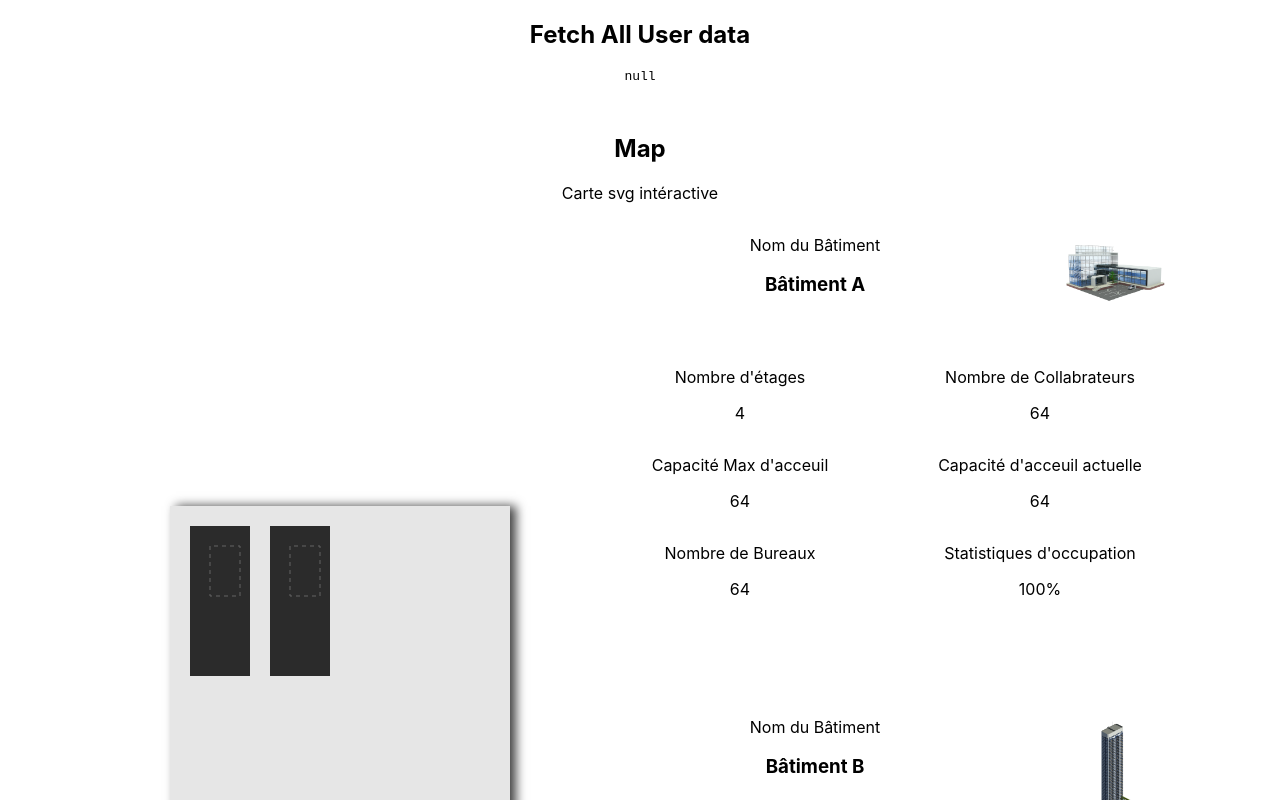
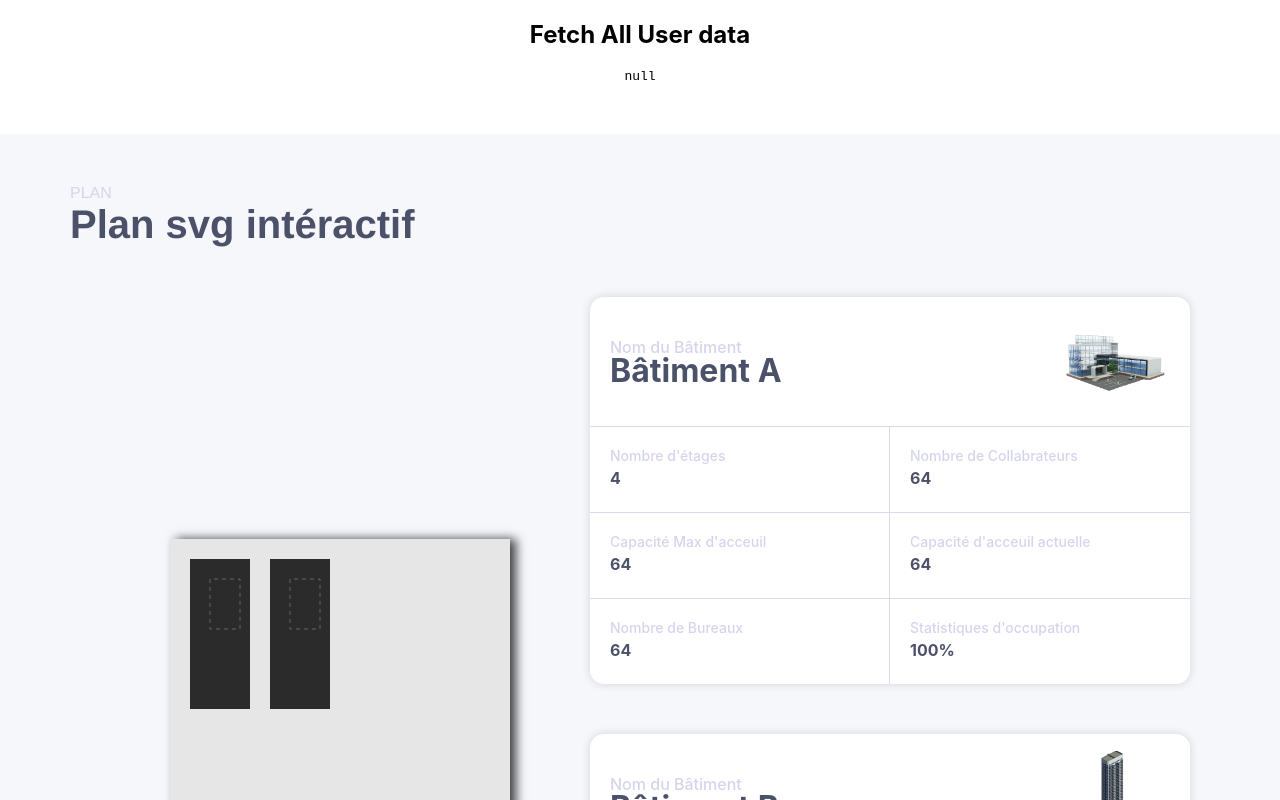
Before and after one commit to tmaulon/front-seatingplan-v2, a React (Create React App) app: page / in a window 1280 px wide. Shown: the part 800-1600 px from the top of the page. Built offline with nearby package versions, Linux system fonts and the light colour scheme; no server answers.

Commit message:
improve components styles

```diff
--- a/src/components/building-card.tsx
+++ b/src/components/building-card.tsx
@@ -32,7 +32,7 @@ export const BuildingCard = ({ building }: { building: IBuilding }) => {
 		<ZoneLink href={`http://gooogle.com/?q=${id}`} id={`list-${id}`}>
 			<Head>
 				<HeadTextWrapper>
-					<Label>Nom du Bâtiment</Label>
+					<HeadLabel>Nom du Bâtiment</HeadLabel>
 					<HeadOutput>{name}</HeadOutput>
 				</HeadTextWrapper>
 
@@ -49,28 +49,28 @@ export const BuildingCard = ({ building }: { building: IBuilding }) => {
 			</Head>
 			<Details>
 				<Detail>
-					<p>Nombre d'étages</p>
-					<p>{floorsNumber}</p>
+					<DetailLabel>Nombre d'étages</DetailLabel>
+					<DetailOutput>{floorsNumber}</DetailOutput>
 				</Detail>
 				<Detail>
-					<p>Nombre de Collabrateurs</p>
-					<p>{collaboratorsNumber}</p>
+					<DetailLabel>Nombre de Collabrateurs</DetailLabel>
+					<DetailOutput>{collaboratorsNumber}</DetailOutput>
 				</Detail>
 				<Detail>
-					<p>Capacité Max d'acceuil</p>
-					<p>{receptionMaxCapacity}</p>
+					<DetailLabel>Capacité Max d'acceuil</DetailLabel>
+					<DetailOutput>{receptionMaxCapacity}</DetailOutput>
 				</Detail>
 				<Detail>
-					<p>Capacité d'acceuil actuelle</p>
-					<p>{currentReceptionCapavity}</p>
+					<DetailLabel>Capacité d'acceuil actuelle</DetailLabel>
+					<DetailOutput>{currentReceptionCapavity}</DetailOutput>
 				</Detail>
 				<Detail>
-					<p>Nombre de Bureaux</p>
-					<p>{officesNumber}</p>
+					<DetailLabel>Nombre de Bureaux</DetailLabel>
+					<DetailOutput>{officesNumber}</DetailOutput>
 				</Detail>
 				<Detail>
-					<p>Statistiques d'occupation</p>
-					<p>{`${occupancyStatistics}%`}</p>
+					<DetailLabel>Statistiques d'occupation</DetailLabel>
+					<DetailOutput>{`${occupancyStatistics}%`}</DetailOutput>
 				</Detail>
 			</Details>
 		</ZoneLink>
@@ -84,6 +84,10 @@ const ZoneLink = styled.a`
 	display: grid;
 	grid-template-columns: 1fr;
 	grid-template-rows: 1fr 2fr;
+	background-color: #fff;
+	border-radius: 14px;
+	overflow: hidden;
+	box-shadow: 0px 0px 10px 0px rgba(0, 0, 0, 0.14);
 `
 const Head = styled.div`
 	display: grid;
@@ -91,18 +95,43 @@ const Head = styled.div`
 	grid-column: span 1;
 	grid-template-columns: 3fr minmax(150px, 1fr);
 	grid-template-rows: 1fr;
+	align-items: center;
 `
 const HeadTextWrapper = styled.div`
 	grid-column: span 1;
 	grid-row: span 1;
+	justify-self: flex-start;
+	padding: 20px;
 `
-const Label = styled.p``
-const HeadOutput = styled.h3``
+const HeadLabel = styled.p`
+	margin: 0;
+	color: #d4d5ed;
+	text-align: left;
+	font-size: 1rem;
+	font-weight: 500;
+`
+const HeadOutput = styled.h3`
+	margin: 0;
+	color: #4c516a;
+	text-align: left;
+	font-size: 2rem;
+	line-height: 28px;
+	font-weight: 700;
+`
+const DetailLabel = styled(HeadLabel)`
+	font-size: 0.875rem;
+`
+const DetailOutput = styled(HeadOutput)`
+	font-size: 1rem;
+`
 const PictureWrapper = styled.div`
 	background-color: transparent;
 	grid-column: span 1;
 	grid-row: span 1;
-	padding: 20px;
+	height: 100%;
+	display: flex;
+	justify-content: center;
+	align-items: center;
 	transition: background-color 0.3s ease-in-out;
 `
 const Picture = styled.img`
@@ -118,8 +147,17 @@ const Details = styled.div`
 	grid-column: span 1;
 	grid-template-columns: repeat(2, 1fr);
 	grid-template-rows: repeat(3, 1fr);
+	& > div {
+		border-top: 1px solid #d9daef;
+	}
+	& > div:nth-of-type(odd) {
+		border-right: 1px solid #d9daef;
+	}
 `
 const Detail = styled.div`
 	grid-row: span 1;
 	grid-column: span 1;
+	padding: 20px;
+	text-align: left;
+	width: -webkit-fill-available;
 `
--- a/src/components/building-zones.tsx
+++ b/src/components/building-zones.tsx
@@ -10,7 +10,6 @@ export const BuildingZones = ({ buildings }: { buildings: IBuilding[] }) => {
 			<ZonesSVG zones={buildings} />
 			<ZonesListWrapper>
 				<ZonesList>
-					{buildings.map}
 					{buildings.map((p, index) => (
 						<ZoneItem key={`${p.id}-${index}`}>
 							<BuildingCard building={p} />
--- a/src/components/buildings-zones-section.tsx
+++ b/src/components/buildings-zones-section.tsx
@@ -7,8 +7,10 @@ export const BuildingsZonesSection = ({ buildings }: { buildings: IBuilding[] })
 	return (
 		<StyledSection>
 			<Container>
-				<h2>Map</h2>
-				<p>Carte svg intéractive</p>
+				<SectionHeadingWrapper>
+					<SectionTitle>Plan</SectionTitle>
+					<SectionDescription>Plan svg intéractif</SectionDescription>
+				</SectionHeadingWrapper>
 				<BuildingZones buildings={buildings} />
 			</Container>
 		</StyledSection>
@@ -16,5 +18,31 @@ export const BuildingsZonesSection = ({ buildings }: { buildings: IBuilding[] })
 }
 const StyledSection = styled.section`
 	margin: 50px 0;
+	padding: 50px 0;
 	width: 100%;
+	background-color: #f6f7fb;
 `
+const SectionHeadingWrapper = styled.header`
+	width: 100%;
+	display: flex;
+	flex-direction: column;
+	align-items: flex-start;
+	margin-bottom: 50px;
+`
+const SectionTitle = styled.h2`
+	font-family: "Baloo Da 2", Helvetica, Arial, sans-serif;
+	font-size: 1rem;
+	font-weight: 500;
+	text-transform: uppercase;
+	color: #d4d5ed;
+	margin: 0;
+	padding: 0;
+`
+const SectionDescription = styled.p`
+	font-family: "Baloo Da 2", Helvetica, Arial, sans-serif;
+	font-size: 2.5rem;
+	font-weight: 700;
+	color: #4c516a;
+	margin: 0;
+	padding: 0;
+`
--- a/src/components/zones-svg.tsx
+++ b/src/components/zones-svg.tsx
@@ -11,7 +11,7 @@ export const ZonesSVG = ({ zones }: { zones: IZoneSVG[] }) => {
 				<Box key={`${id}-${index}`}>
 					<ZonesDrawing>
 						<g>
-							<path id={id} aria-title={name} d="m 20 20 l 0 50 l 30 0 l 0 -50 l -30 0" />
+							<path id={id} aria-label={name} d="m 20 20 l 0 50 l 30 0 l 0 -50 l -30 0" />
 						</g>
 					</ZonesDrawing>
 				</Box>
@@ -21,13 +21,6 @@ export const ZonesSVG = ({ zones }: { zones: IZoneSVG[] }) => {
 }
 
 const ZonesDrawingWrapper = styled.ul`
-	/* width: 100%;
-	max-width: 500px;
-	display: grid;
-	grid-template: repeat(3, 1fr) / repeat(3, 1fr);
-	grid-auto-rows: 1fr;
-	margin: 0;
-	padding: 0; */
 	list-style-type: none;
 	margin: 0 auto;
 	padding: 20px;
```
